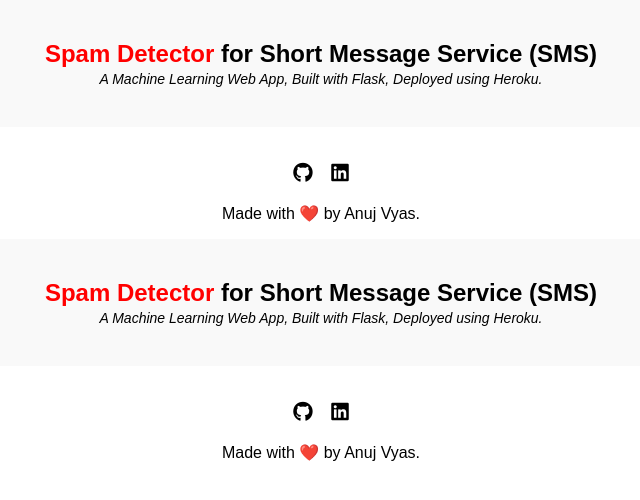
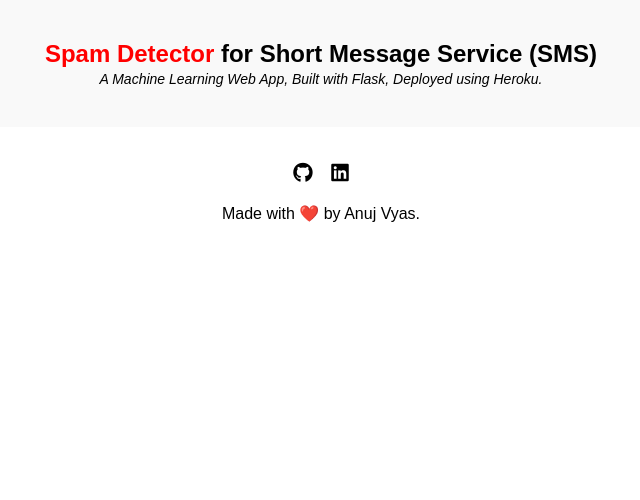
Before and after one commit to anujvyas/Spam-SMS-Classifier-Deployment, a Flask app: template templates/result.html in a window 1280 px wide. Shown: the top 500 px of the page, without its empty margins (319-959 px from the left). Run offline with Flask 2, Linux system fonts and the light colour scheme; the template is opened without the code that fills it, so the values that code supplies are empty; parts of the project's set-up code (start-up, migrations or seed data) failed here and were passed over; some libraries are stand-ins or nearby versions.

Commit message:
Update result.html

```diff
--- a/templates/result.html
+++ b/templates/result.html
@@ -39,44 +39,3 @@
 
 	</body>
 </html>
-<!DOCTYPE html>
-
-<html lang="en" dir="ltr">
-	<head>
-		<meta charset="utf-8">
-		<title>Spam SMS Detector</title>
-		<link rel="shortcut icon" href="{{ url_for('static', filename='spam-favicon.ico') }}">
-		<link rel="stylesheet" type="text/css" href="{{ url_for('static', filename='styles.css') }}">
-		<script src="https://kit.fontawesome.com/5f3f547070.js" crossorigin="anonymous"></script>
-	</head>
-
-	<body>
-
-		<!-- Website Title -->
-		<div class="container">
-			<h2 class='container-heading'><span>Spam Detector</span> for Short Message Service (SMS)</h2>
-	        	<div class='description'>
-				<p>A Machine Learning Web App, Built with Flask, Deployed using Heroku.</p>
-			</div>
-		</div>
-
-		<!-- Result -->
-		<div class="results">
-			{% if prediction==1 %}
-				<h1>Prediction: <span class='danger'>Gotcha! This is a SPAM message.</span></h1>
-			{% elif prediction==0 %}
-				<h1>Prediction: <span class='safe'>Great! This is NOT a spam message.</span></h1>
-			{% endif %}
-		</div>
-
-		<!-- Footer -->
-        <div class='footer'>
-            <div class="contact">
-                <a target="_blank" href="https://github.com/anujvyas/Spam-SMS-Classifier-Deployment"><i class="fab fa-github fa-lg contact-icon"></i></a>
-                <a target="_blank" href="https://www.linkedin.com/in/anujkvyas"><i class="fab fa-linkedin fa-lg contact-icon"></i></a>
-            </div>
-            <p class='footer-description'>Made with ❤️ by Anuj Vyas.</p>
-        </div>
-
-	</body>
-</html>
```
